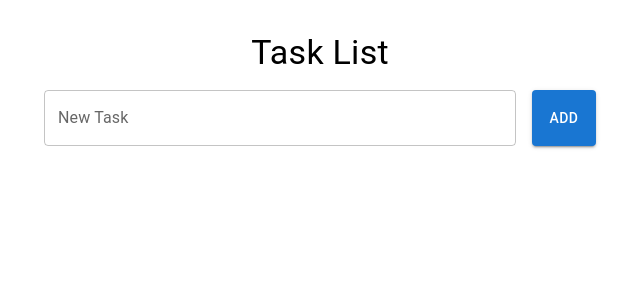
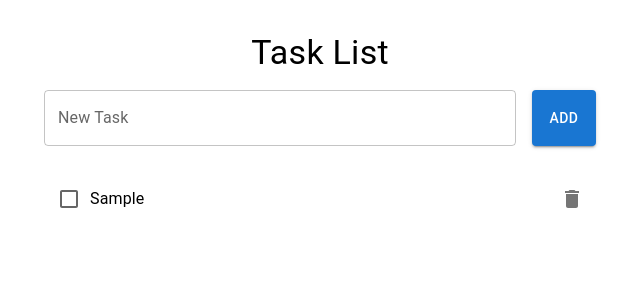
Before and after one commit to volkanb/task-list, a React (Create React App) app: page / in a window 1280 px wide. Both pictures are taken after typing "Sample" into the empty fields and a click on the button "ADD". Shown: the top 300 px of the page, without its empty margins (320-960 px from the left). Built offline with nearby package versions, Linux system fonts and the light colour scheme.

Commit message:
Adds TaskList component

```diff
--- a/src/App.tsx
+++ b/src/App.tsx
@@ -2,6 +2,7 @@
 import React, { useState } from "react";
 import { Container, Typography } from "@mui/material";
 import TaskInput from "./TaskInput";
+import TaskList from "./TaskList";
 
 interface Task {
   id: number;
@@ -21,13 +22,25 @@ const App: React.FC = () => {
     setTasks([...tasks, newTask]);
   };
 
+  const toggleTaskCompletion = (id: number) => {
+    setTasks(
+      tasks.map((task) =>
+        task.id === id ? { ...task, completed: !task.completed } : task
+      )
+    );
+  };
+
+  const deleteTask = (id: number) => {
+    setTasks(tasks.filter((task) => task.id !== id));
+  };
+
   return (
     <Container maxWidth="sm" style={{ marginTop: "2rem", textAlign: "center" }}>
       <Typography variant="h4" gutterBottom>
         Task List
       </Typography>
       <TaskInput onAddTask={addTask} />
-      {/* Task list component will go here */}
+      <TaskList tasks={tasks} onToggleComplete={toggleTaskCompletion} onDeleteTask={deleteTask} />
     </Container>
   );
 };
--- /dev/null
+++ b/src/TaskList.tsx
@@ -0,0 +1,45 @@
+// src/TaskList.tsx
+import React from "react";
+import { List, ListItem, ListItemText, Checkbox, IconButton } from "@mui/material";
+import DeleteIcon from "@mui/icons-material/Delete";
+
+interface Task {
+  id: number;
+  text: string;
+  completed: boolean;
+}
+
+interface TaskListProps {
+  tasks: Task[];
+  onToggleComplete: (id: number) => void;
+  onDeleteTask: (id: number) => void;
+}
+
+const TaskList: React.FC<TaskListProps> = ({ tasks, onToggleComplete, onDeleteTask }) => {
+  return (
+    <List>
+      {tasks.map((task) => (
+        <ListItem
+          key={task.id}
+          secondaryAction={
+            <IconButton edge="end" aria-label="delete" onClick={() => onDeleteTask(task.id)}>
+              <DeleteIcon />
+            </IconButton>
+          }
+        >
+          <Checkbox
+            edge="start"
+            checked={task.completed}
+            onChange={() => onToggleComplete(task.id)}
+          />
+          <ListItemText
+            primary={task.text}
+            style={{ textDecoration: task.completed ? "line-through" : "none" }}
+          />
+        </ListItem>
+      ))}
+    </List>
+  );
+};
+
+export default TaskList;
```
